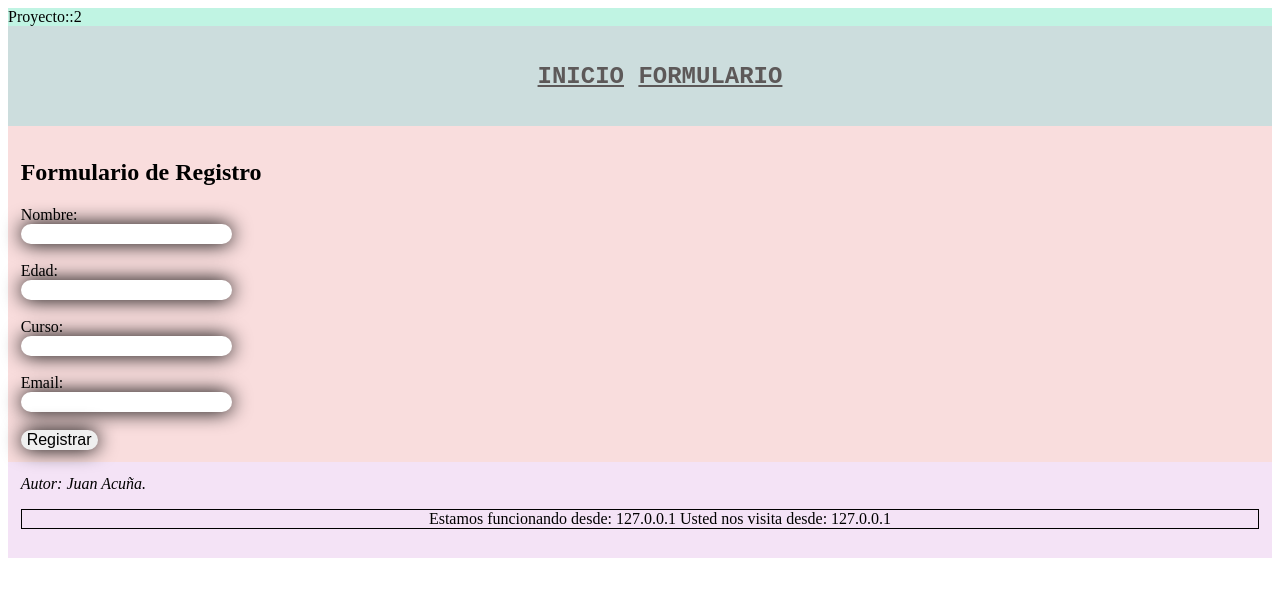
After one commit to jucaacuna/pwebinet, a PHP site: page /formulario.php in a window 1280 px wide. The commit adds this page. Shown: the top 597 px of the page. Run offline with PHP 8.4, Linux system fonts and the light colour scheme.

Commit message:
Se crea formulario html y procesamiento php. Se ajusta docker.

```diff
--- a/Tarea 1 - bd/src/www/css/estilo.css
+++ b/Tarea 1 - bd/src/www/css/estilo.css
@@ -66,3 +66,12 @@ footer{
     text-align: center;
     border: 1px solid black;
 }
+
+/*      FORMULARIO      */
+
+input {
+    border-radius: 25px;
+    font-size: 16px;
+    border: 0;
+    box-shadow: 0 0 20px;
+}
--- /dev/null
+++ b/Tarea 1 - bd/src/www/formulario.php
@@ -0,0 +1,50 @@
+<!DOCTYPE html>
+<html lang="es">
+<html>
+
+<head>
+    <?php require 'miHead.php'; ?>
+    <title><?php echo $titulo="INICIO"?></title>
+</head>
+
+<body>
+    <?php require 'miMenu.php'; ?>
+    <main>
+<!DOCTYPE html>
+<html lang="es">
+<head>
+    <meta charset="UTF-8">
+    <meta name="viewport" content="width=device-width, initial-scale=1.0">
+    <title>Formulario de Registro</title>
+</head>
+<body>
+    <h2>Formulario de Registro</h2>
+    <form action="procesarFormulario.php" method="post">
+        <!-- Campo de Nombre -->
+        <label for="nombre">Nombre:</label><br>
+        <input type="text" id="nombre" name="nombre" required><br><br>
+
+        <!-- Campo de Edad -->
+        <label for="edad">Edad:</label><br>
+        <input type="number" id="edad" name="edad" required><br><br>
+
+        <!-- Campo de Curso -->
+        <label for="curso">Curso:</label><br>
+        <input type="text" id="curso" name="curso" required><br><br>
+
+        <!-- Campo de Email -->
+        <label for="email">Email:</label><br>
+        <input type="email" id="email" name="email" required><br><br>
+
+        <!-- Botón de Enviar -->
+        <input type="submit" value="Registrar">
+    </form>
+</body>
+
+
+    </main>
+
+    <?php require_once 'miFooter.php'; ?>
+</body>
+
+</html>
--- a/Tarea 1 - bd/src/www/miMenu.php
+++ b/Tarea 1 - bd/src/www/miMenu.php
@@ -8,6 +8,7 @@ echo
     <nav>
         <ul>
             <li> <a href="./">INICIO</a></li>
+            <li> <a href="./formulario.php">FORMULARIO</a></li>
         </ul>
     </nav>';
 
```
Also changed, not shown: Tarea 1 - bd/docker-compose.yaml (+4 -3 lines), Tarea 1 - bd/src/www/procesarFormulario.php (added, +20 -0 lines), 1 other file.
